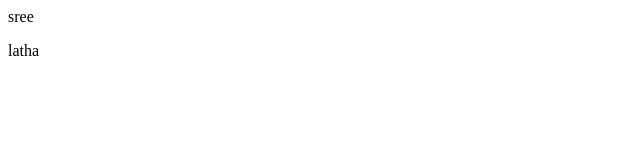
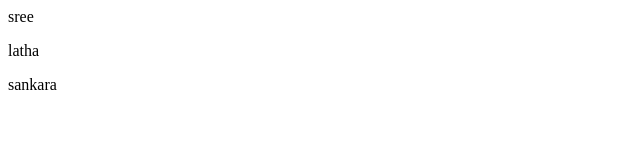
Before and after one commit to Sreelatha-Poola/Testing, a plain HTML site: page index.html in a window 1280 px wide. Shown: the full height of the page, 0-640 px from the left. Drawn offline with Linux system fonts and the light colour scheme.

Commit message:
Update index.html

```diff
--- a/index.html
+++ b/index.html
@@ -2,5 +2,6 @@
   <body>
     <p>sree</p>
     <p>latha</p>
+    <p>sankara</p>
   </body>
 </html>
```
